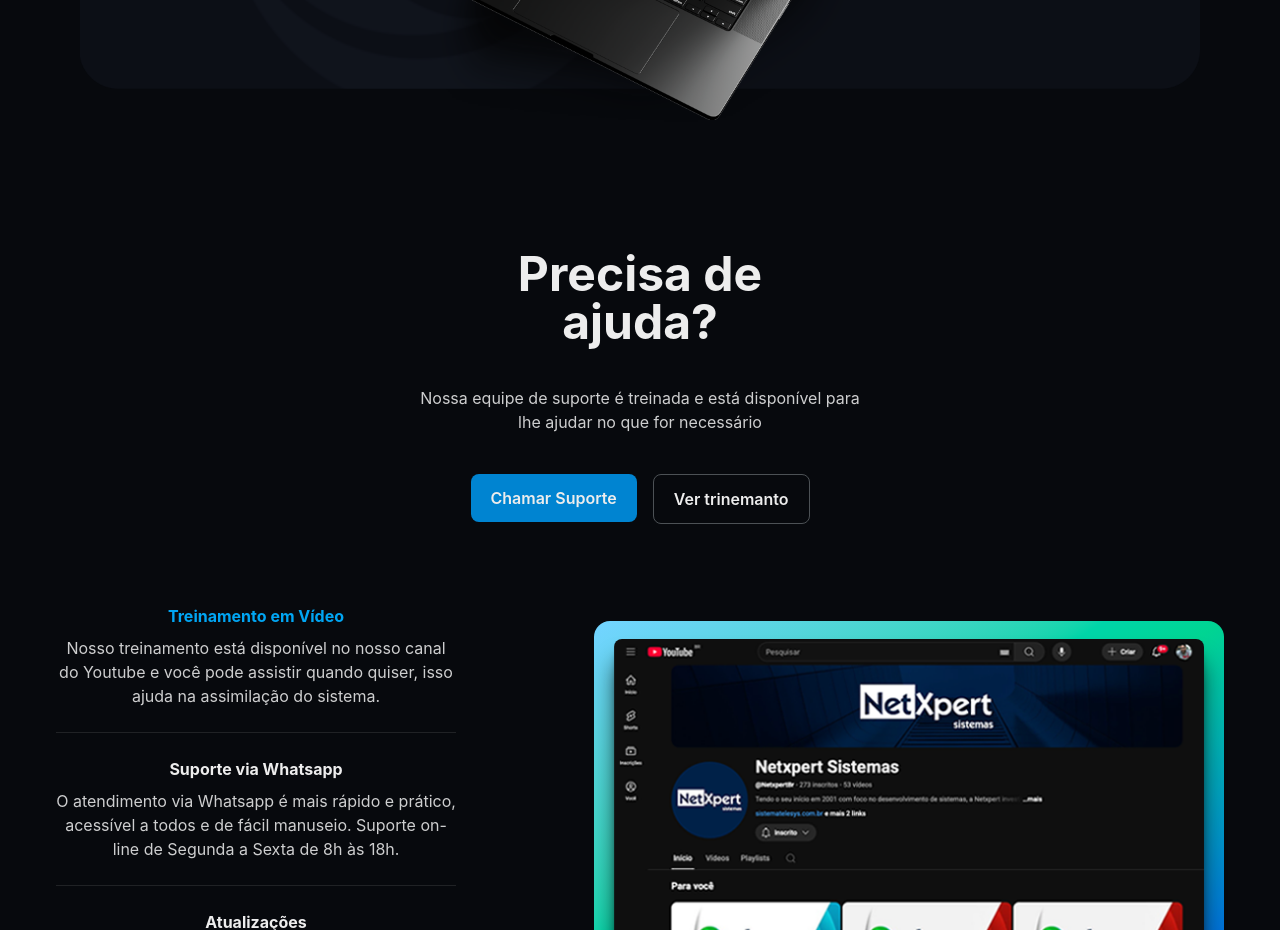
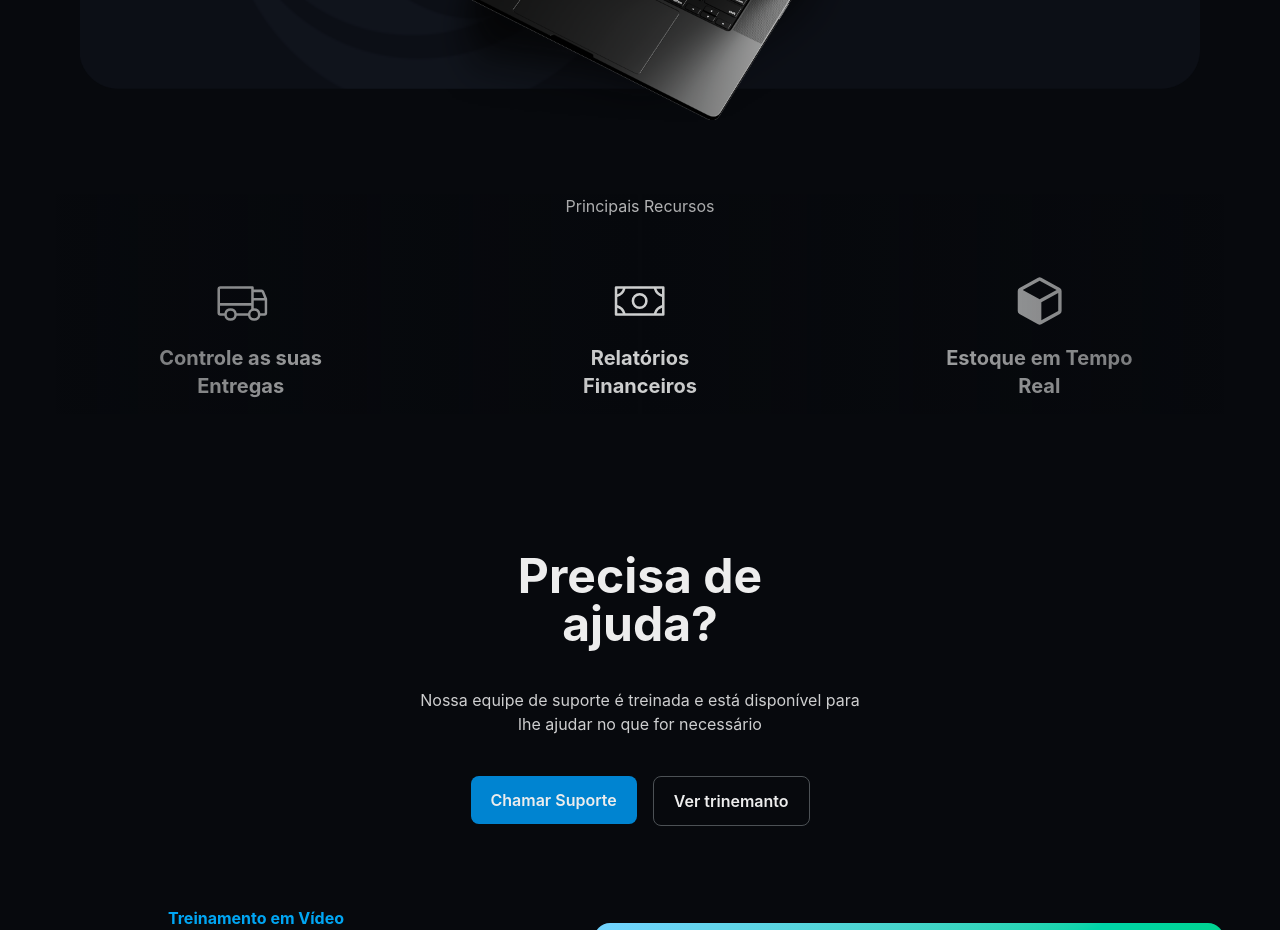
Before and after one commit to ronniepettersonn/telesys, a Next.js app: page / in a window 1280 px wide. Shown: the part 1040-1970 px from the top of the page. Built offline with nearby package versions, Linux system fonts and the light colour scheme.

Commit message:
implementacao sessao features

```diff
--- a/src/app/components/Card.tsx
+++ b/src/app/components/Card.tsx
@@ -1,8 +1,10 @@
-export function Card() {
+import { ReactNode } from "react";
+
+export function Card({ children }: { children: ReactNode }) {
     return (
         <div className="rounded-3xl p-px bg-gradient-to-b from-[#4C5155] to-transparent">
             <div className="bg-gradient-to-t from-[#0f141d] to-[#07090D] p-10 rounded-[calc(1.5rem-1px)]">
-
+                {children}
             </div>
         </div>
     )
--- /dev/null
+++ b/src/app/components/Features.tsx
@@ -0,0 +1,84 @@
+//import { Card } from "./Card";
+
+import { PiCubeFill, PiMoneyLight, PiTruckLight, PiWhatsappLogoLight } from "react-icons/pi";
+import { Autoplay } from "swiper/modules";
+import { Swiper, SwiperSlide } from 'swiper/react';
+
+export function Features() {
+    return (
+        <div className="pt-16 max-w-[1200px] ">
+            <div className="relative">
+                <div className="w-full absolute z-20 top-0 right-0 h-[220px] bg-gradient-to-r from-[#07090D]/50 to-[#07090D]/50  via-transparent">
+                </div>
+            </div>
+
+            <h3 className="text-white/70">Principais Recursos</h3>
+
+            <Swiper
+                spaceBetween={30}
+                onSwiper={(swiper) => console.log(swiper)}
+                className='z-[10] overflow-hidden w-full mt-6'
+                modules={[Autoplay]}
+                centeredSlides={true}
+                slidesPerView={3}
+                loop
+                autoplay={{
+                    delay: 3000,
+                    disableOnInteraction: false,
+                }}
+                initialSlide={2}
+            >
+                <SwiperSlide className='w-full ' style={{ display: 'flex', justifyContent: 'center' }}>
+                    <div className="flex flex-col max-w-[250px] items-center gap-4 py-8 px-4 text-[#D0D1D1]">
+                        <PiCubeFill size={54} />
+                        <h4 className="text-xl font-bold">Estoque em Tempo Real</h4>
+                    </div>
+                </SwiperSlide>
+
+                <SwiperSlide className='w-full ' style={{ display: 'flex', justifyContent: 'center' }}>
+                    <div className="flex flex-col max-w-[250px] items-center gap-4 py-8 px-4 text-[#D0D1D1]">
+                        <PiWhatsappLogoLight size={54} />
+                        <h4 className="text-xl font-bold">Pedidos pelo Whatsapp</h4>
+                    </div>
+                </SwiperSlide>
+
+                <SwiperSlide className='w-full ' style={{ display: 'flex', justifyContent: 'center' }}>
+                    <div className="flex flex-col max-w-[250px] items-center gap-4 py-8 px-4 text-[#D0D1D1]">
+                        <PiTruckLight size={54} />
+                        <h4 className="text-xl font-bold">Controle as suas Entregas</h4>
+                    </div>
+                </SwiperSlide>
+
+                <SwiperSlide className='w-full ' style={{ display: 'flex', justifyContent: 'center' }}>
+                    <div className="flex flex-col max-w-[250px] items-center gap-4 py-8 px-4 text-[#D0D1D1]">
+                        <PiMoneyLight size={54} />
+                        <h4 className="text-xl font-bold">Relatórios <br /> Financeiros</h4>
+                    </div>
+                </SwiperSlide>
+            </Swiper>
+
+            {/* <div className="mt-6 flex justify-between gap-10">
+                <div className="flex flex-col max-w-[250px] items-center gap-4 py-8 px-4 text-[#D0D1D1]">
+                    <PiCubeFill size={54} />
+                    <h4 className="text-xl font-bold">Estoque em Tempo Real</h4>
+                </div>
+
+                <div className="flex flex-col max-w-[250px] items-center gap-4 py-8 px-4 text-[#D0D1D1]">
+                    <PiWhatsappLogoLight size={54} />
+                    <h4 className="text-xl font-bold">Pedidos pelo Whatsapp</h4>
+                </div>
+
+                <div className="flex flex-col max-w-[250px] items-center gap-4 py-8 px-4 text-[#D0D1D1]">
+                    <PiTruckLight size={54} />
+                    <h4 className="text-xl font-bold">Controle as suas Entregas</h4>
+                </div>
+
+                <div className="flex flex-col max-w-[250px] items-center gap-4 py-8 px-4 text-[#D0D1D1]">
+                    <PiMoneyLight size={54} />
+                    <h4 className="text-xl font-bold">Relatórios <br /> Financeiros</h4>
+                </div>
+            </div> */}
+
+        </div>
+    )
+}
--- a/src/app/page.tsx
+++ b/src/app/page.tsx
@@ -17,6 +17,7 @@ import { Slider } from "./components/Slider";
 import { IconWhatsapp } from "./components/IconWhatsapp";
 import { Banner } from "./components/Banner";
 import Link from "next/link";
+import { Features } from "./components/Features";
 
 
 const tabs = [
@@ -65,6 +66,10 @@ export default function Home() {
           </div>
 
         </div>
+
+        <section className="max-w-[1200px] m-auto px-4">
+          <Features />
+        </section>
 
         <section className="pt-30 max-w-[1200px] m-auto px-4">
           <TitleSection
```
